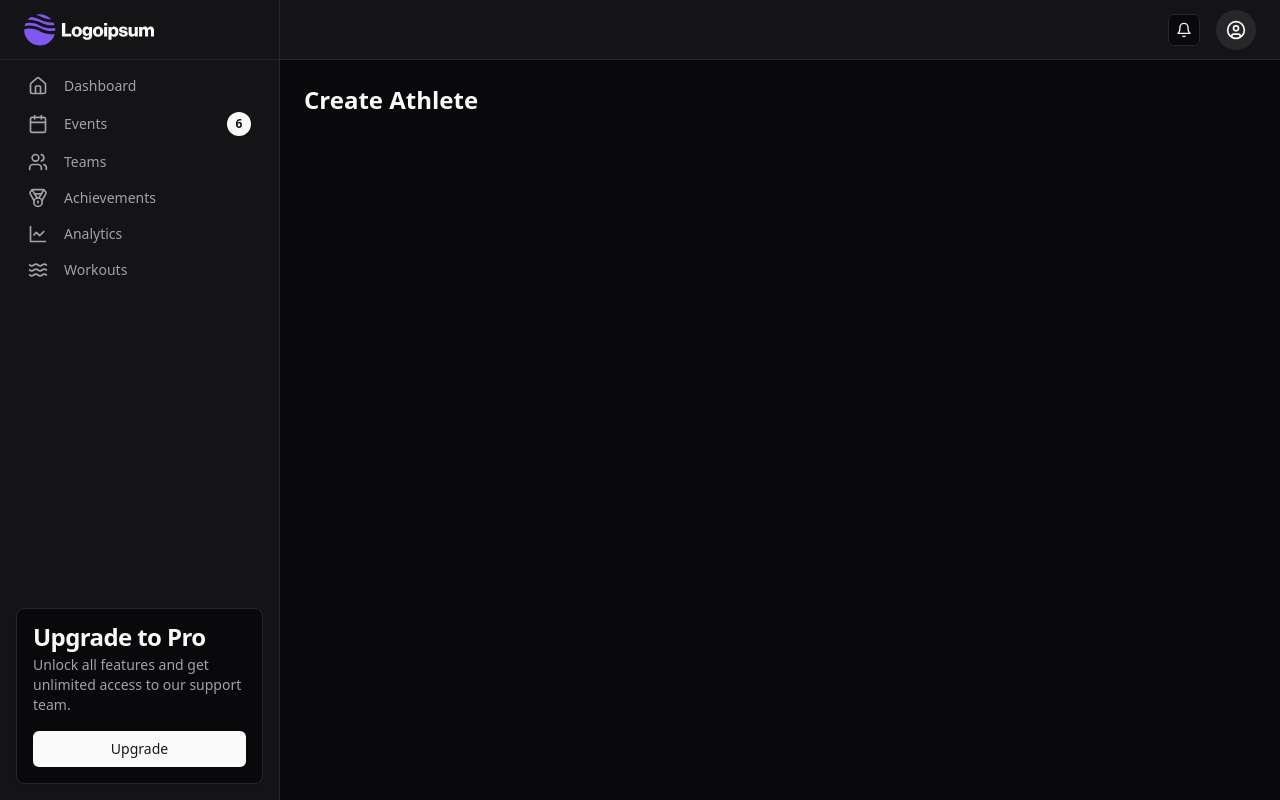
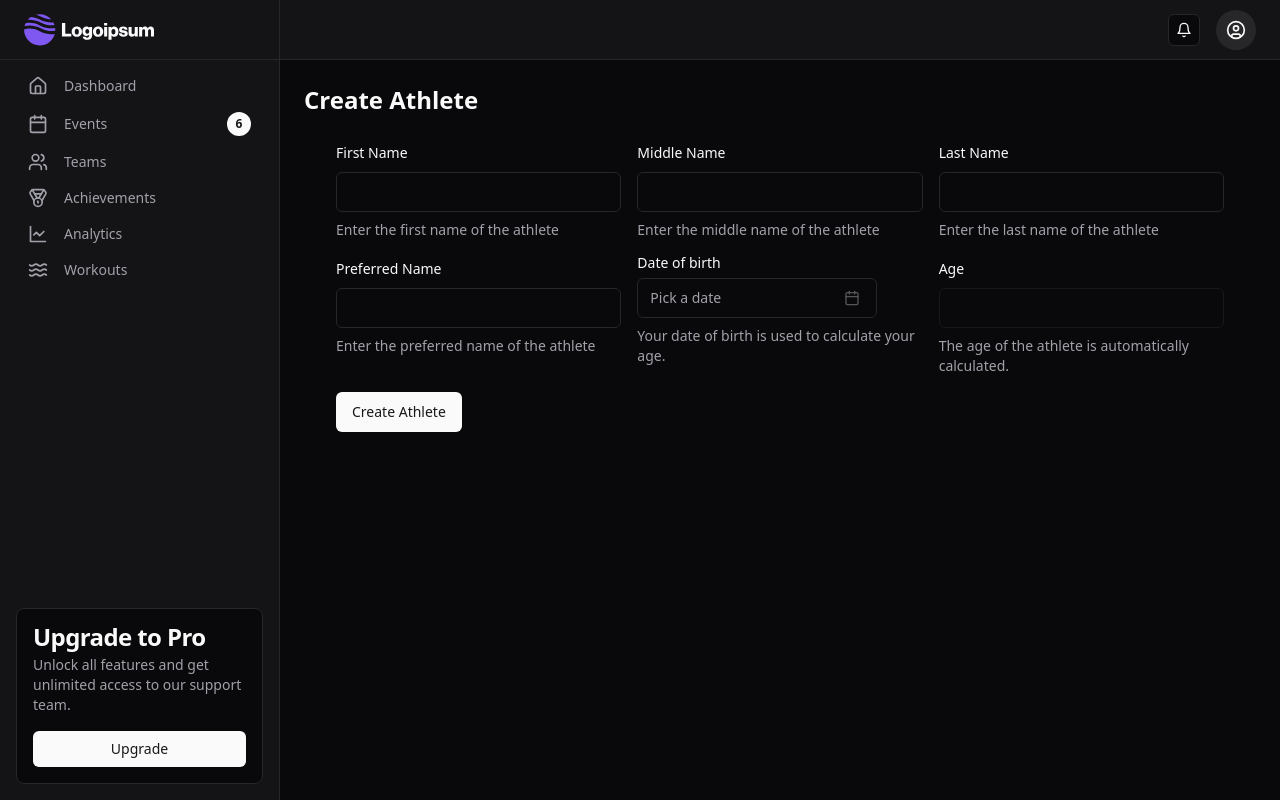
Before and after one commit to JamesSingleton/project-aqua, a Next.js app in the folder apps/web/: page /admin/athletes/create in a window 1280 px wide. Built offline with nearby package versions, Linux system fonts and the light colour scheme.

Commit message:
feat: add create athlete and workout forms

```diff
--- a/apps/web/app/(admin)/admin/athletes/create/page.tsx
+++ b/apps/web/app/(admin)/admin/athletes/create/page.tsx
@@ -1,9 +1,14 @@
-export default function CreateAthlete() {
+import CreateAthlete from "@/components/forms/CreateAthlete";
+
+export default function CreateAthletePage() {
   return (
     <>
       <div className="flex items-center justify-between">
         <h1 className="text-lg font-semibold md:text-2xl">Create Athlete</h1>
       </div>
+      <div className="container">
+        <CreateAthlete />
+      </div>
     </>
   );
 }
--- a/apps/web/app/(admin)/admin/workouts/create/page.tsx
+++ b/apps/web/app/(admin)/admin/workouts/create/page.tsx
@@ -1,9 +1,14 @@
+import CreateWorkout from "@/components/forms/CreateWorkout";
+
 export default function CreateWorkoutPage() {
   return (
     <>
       <div className="flex items-center justify-between">
         <h1 className="text-lg font-semibold md:text-2xl">Create Workout</h1>
       </div>
+      <div className="container">
+        <CreateWorkout />
+      </div>
     </>
   );
 }
--- /dev/null
+++ b/apps/web/components/forms/CreateAthlete.tsx
@@ -0,0 +1,200 @@
+"use client";
+import { useEffect } from "react";
+import { useForm } from "react-hook-form";
+import { z } from "zod";
+import { zodResolver } from "@hookform/resolvers/zod";
+import { CalendarIcon } from "lucide-react";
+import { format } from "date-fns";
+
+import { Button } from "@/components/ui/button";
+import {
+  Form,
+  FormControl,
+  FormDescription,
+  FormField,
+  FormItem,
+  FormLabel,
+  FormMessage,
+} from "@/components/ui/form";
+import { Input } from "@/components/ui/input";
+import { cn } from "@/lib/utils";
+import { Calendar } from "@/components/ui/calendar";
+import {
+  Popover,
+  PopoverContent,
+  PopoverTrigger,
+} from "@/components/ui/popover";
+
+const CreateAthleteSchema = z.object({
+  firstName: z.string().min(2).max(50),
+  middleName: z.string().min(2).max(50),
+  lastName: z.string().min(2).max(50),
+  preferredName: z.string().min(2).max(50).optional(),
+  dob: z.date({
+    required_error: "A date of birth is required.",
+  }),
+  age: z.number(),
+});
+
+export default function CreateAthlete() {
+  const form = useForm<z.infer<typeof CreateAthleteSchema>>({
+    resolver: zodResolver(CreateAthleteSchema),
+  });
+
+  const { watch, setValue } = form;
+  const dob = watch("dob");
+
+  const calculateAge = (dob: string | number | Date) => {
+    const diff = Date.now() - new Date(dob).getTime();
+    const ageDate = new Date(diff);
+    return Math.abs(ageDate.getUTCFullYear() - 1970);
+  };
+
+  useEffect(() => {
+    if (dob) {
+      const age = calculateAge(dob);
+      setValue("age", age);
+    }
+  }, [dob, setValue]);
+
+  function onSubmit(data: z.infer<typeof CreateAthleteSchema>) {
+    console.log(data);
+  }
+
+  return (
+    <Form {...form}>
+      <form onSubmit={form.handleSubmit(onSubmit)} className="space-y-4">
+        {/* put firstName, middle name, and last name in a single line on bigger screens but stacked on smaller */}
+        <div className="grid grid-cols-1 gap-4 md:grid-cols-3">
+          <FormField
+            control={form.control}
+            name="firstName"
+            render={({ field }) => (
+              <FormItem>
+                <FormLabel>First Name</FormLabel>
+                <FormControl>
+                  <Input {...field} />
+                </FormControl>
+                <FormDescription>
+                  Enter the first name of the athlete
+                </FormDescription>
+                <FormMessage />
+              </FormItem>
+            )}
+          />
+          <FormField
+            control={form.control}
+            name="middleName"
+            render={({ field }) => (
+              <FormItem>
+                <FormLabel>Middle Name</FormLabel>
+                <FormControl>
+                  <Input {...field} />
+                </FormControl>
+                <FormDescription>
+                  Enter the middle name of the athlete
+                </FormDescription>
+                <FormMessage />
+              </FormItem>
+            )}
+          />
+          <FormField
+            control={form.control}
+            name="lastName"
+            render={({ field }) => (
+              <FormItem>
+                <FormLabel>Last Name</FormLabel>
+                <FormControl>
+                  <Input {...field} />
+                </FormControl>
+                <FormDescription>
+                  Enter the last name of the athlete
+                </FormDescription>
+                <FormMessage />
+              </FormItem>
+            )}
+          />
+        </div>
+        <div className="grid grid-cols-1 gap-4 md:grid-cols-3">
+          <FormField
+            control={form.control}
+            name="preferredName"
+            render={({ field }) => (
+              <FormItem>
+                <FormLabel>Preferred Name</FormLabel>
+                <FormControl>
+                  <Input {...field} />
+                </FormControl>
+                <FormDescription>
+                  Enter the preferred name of the athlete
+                </FormDescription>
+                <FormMessage />
+              </FormItem>
+            )}
+          />
+          <FormField
+            control={form.control}
+            name="dob"
+            render={({ field }) => (
+              <FormItem className="flex flex-col">
+                <FormLabel>Date of birth</FormLabel>
+                <Popover>
+                  <PopoverTrigger asChild>
+                    <FormControl>
+                      <Button
+                        variant={"outline"}
+                        className={cn(
+                          "w-[240px] pl-3 text-left font-normal",
+                          !field.value && "text-muted-foreground",
+                        )}
+                      >
+                        {field.value ? (
+                          format(field.value, "PPP")
+                        ) : (
+                          <span>Pick a date</span>
+                        )}
+                        <CalendarIcon className="ml-auto h-4 w-4 opacity-50" />
+                      </Button>
+                    </FormControl>
+                  </PopoverTrigger>
+                  <PopoverContent className="w-auto p-0" align="start">
+                    <Calendar
+                      mode="single"
+                      selected={field.value}
+                      onSelect={field.onChange}
+                      disabled={(date) =>
+                        date > new Date() || date < new Date("1900-01-01")
+                      }
+                      initialFocus
+                    />
+                  </PopoverContent>
+                </Popover>
+                <FormDescription>
+                  Your date of birth is used to calculate your age.
+                </FormDescription>
+                <FormMessage />
+              </FormItem>
+            )}
+          />
+          <FormField
+            control={form.control}
+            name="age"
+            render={({ field }) => (
+              <FormItem>
+                <FormLabel>Age</FormLabel>
+                <FormControl>
+                  <Input {...field} type="number" disabled />
+                </FormControl>
+                <FormDescription>
+                  The age of the athlete is automatically calculated.
+                </FormDescription>
+                <FormMessage />
+              </FormItem>
+            )}
+          />
+        </div>
+        <Button type="submit">Create Athlete</Button>
+      </form>
+    </Form>
+  );
+}
--- a/apps/web/components/forms/CreateTeam.tsx
+++ b/apps/web/components/forms/CreateTeam.tsx
@@ -1,5 +1,4 @@
 "use client";
-import { useState } from "react";
 import { useForm } from "react-hook-form";
 import { z } from "zod";
 import { zodResolver } from "@hookform/resolvers/zod";
@@ -135,6 +134,7 @@ export default function CreateTeam() {
                   <SelectItem value="COL">College</SelectItem>
                   <SelectItem value="HS">High School</SelectItem>
                   <SelectItem value="MAS">Masters</SelectItem>
+                  <SelectItem value="OTH">Other</SelectItem>
                   <SelectItem value="REC">Recreation</SelectItem>
                 </SelectContent>
               </Select>
@@ -164,6 +164,7 @@ export default function CreateTeam() {
             </FormItem>
           )}
         />
+        {/* TODO: Add mailing and contact info */}
         <Button type="submit">Submit</Button>
       </form>
     </Form>
--- /dev/null
+++ b/apps/web/components/forms/CreateWorkout.tsx
@@ -0,0 +1,84 @@
+"use client";
+import { useForm } from "react-hook-form";
+import { z } from "zod";
+import { zodResolver } from "@hookform/resolvers/zod";
+import { Button } from "@/components/ui/button";
+import {
+  Form,
+  FormControl,
+  FormDescription,
+  FormField,
+  FormItem,
+  FormLabel,
+  FormMessage,
+} from "@/components/ui/form";
+import { Input } from "@/components/ui/input";
+import { Textarea } from "@/components/ui/textarea";
+
+const CreateWorkoutSchema = z.object({
+  name: z.string().min(2).max(50),
+  description: z.string().min(2).max(100).optional(),
+  notes: z.string().min(2).max(500).optional(),
+});
+
+export default function CreateWorkout() {
+  const form = useForm<z.infer<typeof CreateWorkoutSchema>>({
+    resolver: zodResolver(CreateWorkoutSchema),
+  });
+
+  function onSubmit(data: z.infer<typeof CreateWorkoutSchema>) {
+    console.log(data);
+  }
+
+  return (
+    <Form {...form}>
+      <form onSubmit={form.handleSubmit(onSubmit)} className="space-y-4">
+        <FormField
+          control={form.control}
+          name="name"
+          render={({ field }) => (
+            <FormItem>
+              <FormLabel>Name</FormLabel>
+              <FormControl>
+                <Input {...field} />
+              </FormControl>
+              <FormDescription>Enter the name of the workout</FormDescription>
+              <FormMessage />
+            </FormItem>
+          )}
+        />
+        <FormField
+          control={form.control}
+          name="description"
+          render={({ field }) => (
+            <FormItem>
+              <FormLabel>Description</FormLabel>
+              <FormControl>
+                <Input {...field} />
+              </FormControl>
+              <FormDescription>
+                Enter a short description of the workout
+              </FormDescription>
+              <FormMessage />
+            </FormItem>
+          )}
+        />
+        <FormField
+          control={form.control}
+          name="notes"
+          render={({ field }) => (
+            <FormItem>
+              <FormLabel>Notes</FormLabel>
+              <FormControl>
+                <Textarea {...field} />
+              </FormControl>
+              <FormDescription>Enter any notes for the workout</FormDescription>
+              <FormMessage />
+            </FormItem>
+          )}
+        />
+        <Button type="submit">Create Workout</Button>
+      </form>
+    </Form>
+  );
+}
--- /dev/null
+++ b/apps/web/components/ui/textarea.tsx
@@ -0,0 +1,24 @@
+import * as React from "react";
+
+import { cn } from "@/lib/utils";
+
+export interface TextareaProps
+  extends React.TextareaHTMLAttributes<HTMLTextAreaElement> {}
+
+const Textarea = React.forwardRef<HTMLTextAreaElement, TextareaProps>(
+  ({ className, ...props }, ref) => {
+    return (
+      <textarea
+        className={cn(
+          "flex min-h-[80px] w-full rounded-md border border-input bg-background px-3 py-2 text-sm ring-offset-background placeholder:text-muted-foreground focus-visible:outline-none focus-visible:ring-2 focus-visible:ring-ring focus-visible:ring-offset-2 disabled:cursor-not-allowed disabled:opacity-50",
+          className,
+        )}
+        ref={ref}
+        {...props}
+      />
+    );
+  },
+);
+Textarea.displayName = "Textarea";
+
+export { Textarea };
```
